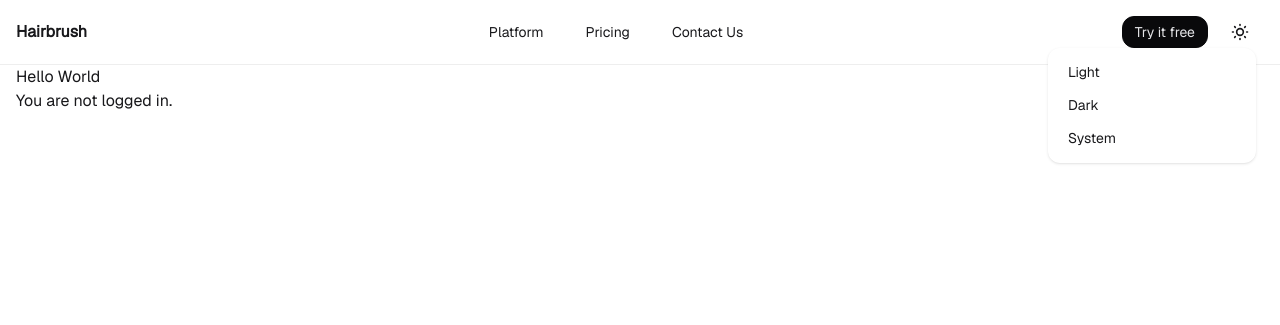
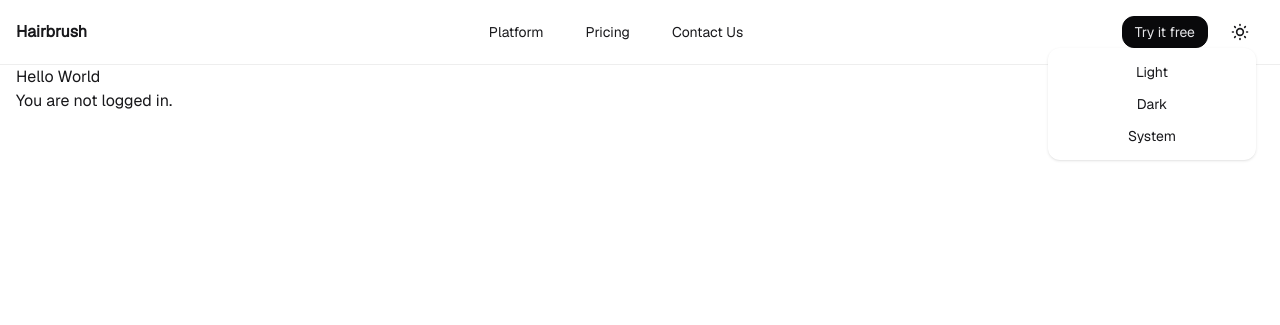
Before and after one commit to eligrubbs/django-app-experiment, a Django app: page / in a window 1280 px wide, after a click that opens the changed part. Shown: the top 325 px of the page. Run offline with Django 5.2, Linux system fonts and the light colour scheme; style sheets or scripts are compiled from the project's sources.

Commit message:
feat(ui): consistent styling for nav items.

```diff
--- a/templates/web/components/dark_mode_selector.html
+++ b/templates/web/components/dark_mode_selector.html
@@ -6,8 +6,8 @@
     </svg>
   </summary>
   <ul class="menu dropdown-content bg-base-100 rounded-box z-1 w-52 p-2 shadow-sm">
-    <li><button @click="localStorage.setItem('theme', '{{ web.light_theme|default:'light' }}'); syncDarkMode(); $el.parentElement.parentElement.removeAttribute('open');">Light</button></li>
-    <li><button @click="localStorage.setItem('theme', '{{ web.dark_theme|default:'dark' }}'); syncDarkMode(); $el.parentElement.parentElement.removeAttribute('open');">Dark</button></li>
-    <li><button @click="localStorage.setItem('theme', 'system'); syncDarkMode(); $el.parentElement.parentElement.removeAttribute('open');">System</button></li>
+    <li><button class="btn btn-ghost btn-sm font-medium text-sm" @click="localStorage.setItem('theme', '{{ web.light_theme|default:'light' }}'); syncDarkMode(); $el.parentElement.parentElement.removeAttribute('open');">Light</button></li>
+    <li><button class="btn btn-ghost btn-sm font-medium text-sm" @click="localStorage.setItem('theme', '{{ web.dark_theme|default:'dark' }}'); syncDarkMode(); $el.parentElement.parentElement.removeAttribute('open');">Dark</button></li>
+    <li><button class="btn btn-ghost btn-sm font-medium text-sm" @click="localStorage.setItem('theme', 'system'); syncDarkMode(); $el.parentElement.parentElement.removeAttribute('open');">System</button></li>
   </ul>
 </details>
--- a/templates/web/components/top_nav.html
+++ b/templates/web/components/top_nav.html
@@ -27,18 +27,18 @@
           </li>
         </ul>
         <div id="hamburgerForSmallScreen" class="min-sm:hidden">
-          <details class="dropdown dropdown-end">
-            <summary class="btn btn-ghost btn-sm">
+          <details class="dropdown dropdown-end" x-data="{}">
+            <summary class="btn btn-ghost btn-sm" @click.outside="$el.parentElement.removeAttribute('open')">
               <svg width="20" height="20" xmlns="http://www.w3.org/2000/svg" fill="none" viewBox="0 0 24 24" class="inline-block h-5 w-5 stroke-current md:h-6 md:w-6"><path stroke-linecap="round" stroke-linejoin="round" stroke-width="2" d="M4 6h16M4 12h16M4 18h16"></path></svg>
             </summary>
             <ul class="menu dropdown-content bg-base-100 rounded-box z-1 w-52 p-2 shadow-sm">
-              <li class="mx-2">
+              <li>
                 <a class="btn btn-ghost btn-sm font-medium text-sm">Platform</a>
               </li>
-              <li class="mx-2">
+              <li>
                 <a class="btn btn-ghost btn-sm font-medium text-sm">Pricing</a>
               </li>
-              <li class="mx-2">
+              <li>
                 <a class="btn btn-ghost btn-sm font-medium text-sm">Contact Us</a>
               </li>
             </ul>
```
